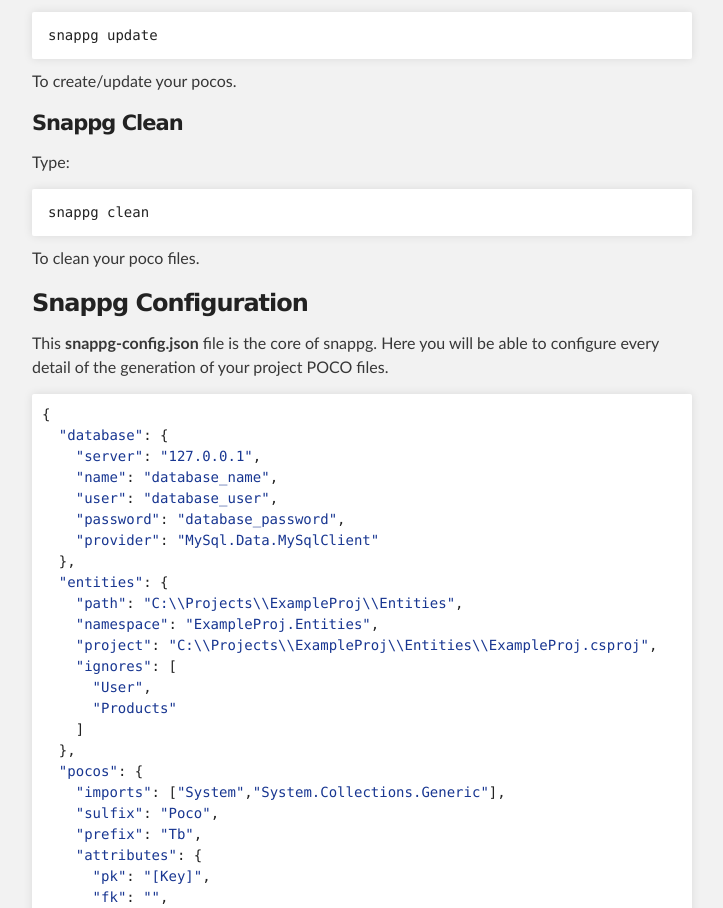
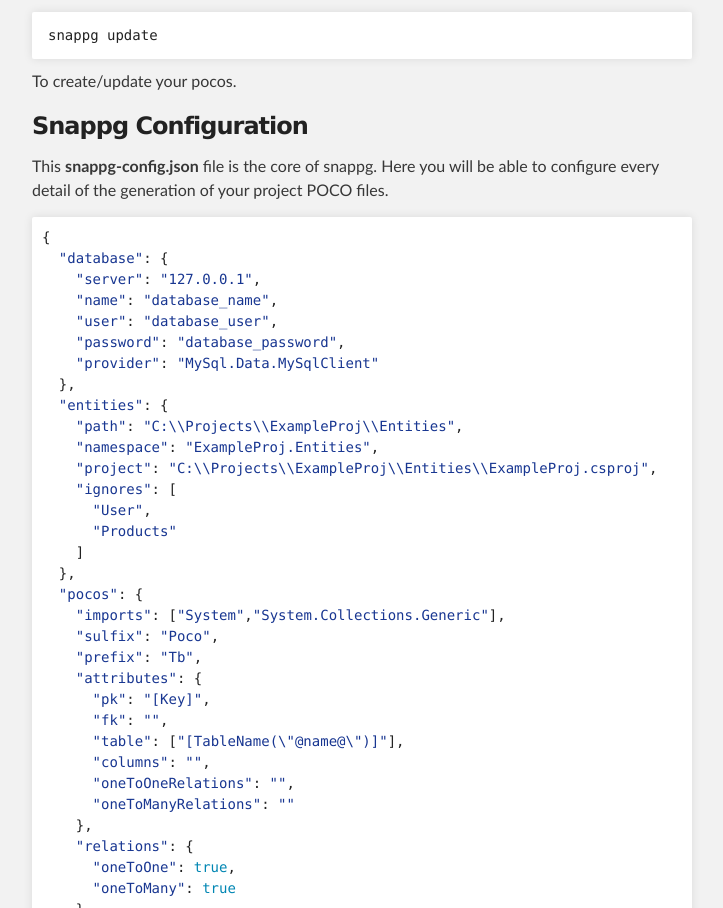
Before and after one commit to juniorkrvl/snappg, a plain HTML site: page index.html in a window 1280 px wide. Shown: the part 892-1800 px from the top of the page, without its empty margins (288-1011 px from the left). Drawn offline with Linux system fonts and the light colour scheme.

```diff
--- a/index.html
+++ b/index.html
@@ -65,16 +65,6 @@
 </code></pre>
 
 <p>To create/update your pocos.</p>
-
-<h4>
-<a id="snappg-clean" class="anchor" href="#snappg-clean" aria-hidden="true"><span class="octicon octicon-link"></span></a>Snappg Clean</h4>
-
-<p>Type:</p>
-
-<pre><code>snappg clean
-</code></pre>
-
-<p>To clean your poco files.</p>
 
 <h3>
 <a id="snappg-configuration" class="anchor" href="#snappg-configuration" aria-hidden="true"><span class="octicon octicon-link"></span></a>Snappg Configuration</h3>
```
Also changed, not shown: params.json (+1 -1 lines).
